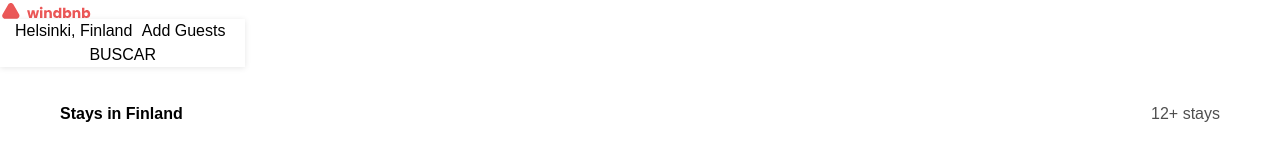
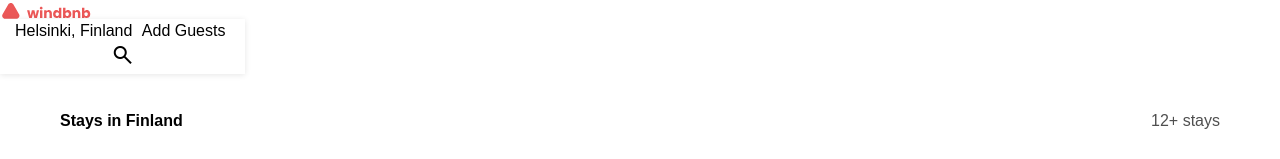
Before and after one commit to Arturo1502/mpN3, a React (Vite) app: page / in a window 1280 px wide. Shown: the top 159 px of the page. Built offline with nearby package versions, Linux system fonts and the light colour scheme.

Commit message:
ajuste de iconos

```diff
--- a/index.html
+++ b/index.html
@@ -1,5 +1,6 @@
 <!doctype html>
 <html lang="en">
+
 <head>
   <meta charset="UTF-8" />
   <link rel="icon" type="image/svg+xml" href="/star.svg" />
--- a/src/components/Navbar/Modal.jsx
+++ b/src/components/Navbar/Modal.jsx
@@ -1,12 +1,14 @@
 import React from 'react';
 import './Navbar.css';
+import cancel from '/cancel.svg';
+
 
 export default function Modal({ onClickClose, searchValue, setSearchValue, searchGuests, setSearchGuests, search }) {
     return (
         <>
             <div className='modal absolute w-full top-0 h-[450px] z-[1] bg-white' onClick={(e) => e.stopPropagation()}>
                 <button className='close text-gray-500 w-full h-[70px] flex  justify-end p-5' type='button' onClick={onClickClose}>
-                    <span>cancel</span> {/* colocarle un icono de cancel*/}
+                    <img className='flex w-7 text-gray-500' src={cancel} alt="cancel" />
                 </button>
                 <div className='inModal flex w-[1248px] h-14 top-24 left-24 rounded-2xl bg-white '>
                     <input className='inputModal ' type="text" name="city" value={searchValue || ''} onChange={setSearchValue} placeholder='City' />
@@ -15,7 +17,8 @@ export default function Modal({ onClickClose, searchValue, setSearchValue, searc
 
                     <div className='boxSearchModal'>
                         <button type='button' className='w-32 h-14 top-24 left-[1084px] rounded-2xl flex bg-red-400 items-center justify-center  btnSearchModal hover:bg-red-600' onClick={() => { search(); }}>
-                            <span className=''> search</span> {/* Colocarle un icono de lupa */}
+                            <span className="material-symbols-outlined">search</span>
+                            Search
                         </button>
                     </div>
                 </div>
--- a/src/components/Navbar/index.jsx
+++ b/src/components/Navbar/index.jsx
@@ -24,7 +24,7 @@ const Navbar = ({ img, searchValue, setSearchValue, search, searchGuests, setSea
                         <span className="min-w-12 text-[13px] pr-[12px]">Helsinki, Finland</span>  {/* hacerlo dinamico*/}
                         <span className="inputGuests border-l border-l-gray-100 min-w-[90px] text-xs ">Add Guests</span>
                         <div className="items-center flex text-red-400 pl-2 hover:text-sky-300 duration-300">
-                            <span className="">BUSCAR</span> {/* cambiar por un svg bonito de busqueda*/}
+                        <span className="material-symbols-outlined">search</span>
                         </div>
 
                     </div>
```
Also changed, not shown: public/cancel.svg (added), src/components/Navbar/Navbar.css (line endings or trailing spaces).
